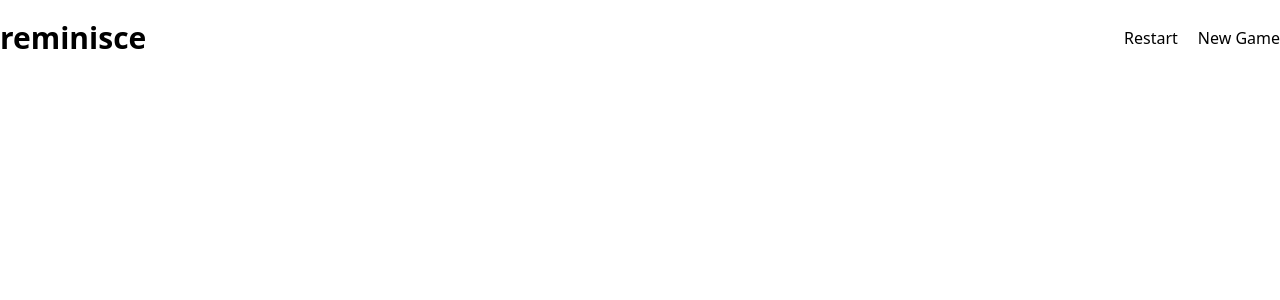
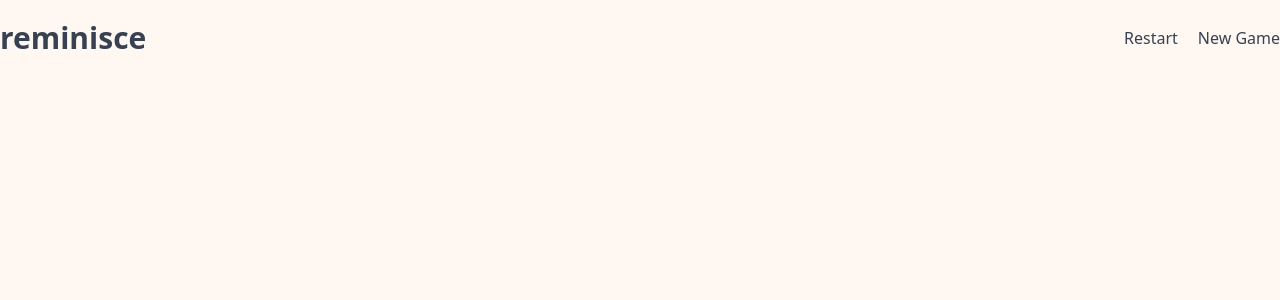
Before and after one commit to eyedent1ty/reminisce, a Nuxt app: page / in a window 1280 px wide. Shown: the top 300 px of the page. Built offline with nearby package versions, Linux system fonts and the light colour scheme.

Commit message:
added custom clors

```diff
--- /dev/null
+++ b/layouts/default.vue
@@ -0,0 +1,5 @@
+<template>
+  <main class="min-h-screen bg-tertiary text-gray-700">
+    <slot />
+  </main>
+</template>
--- a/tailwind.config.js
+++ b/tailwind.config.js
@@ -9,7 +9,14 @@ export default {
     "./error.vue",
   ],
   theme: {
-    extend: {},
+    extend: {
+      colors: {
+        primary: '#FFE4C9',
+        secondary: '#BED1CF',
+        tertiary: '#FFF7F1',
+        error: '#E78895'
+      }
+    },
   },
   plugins: [],
 }
```
